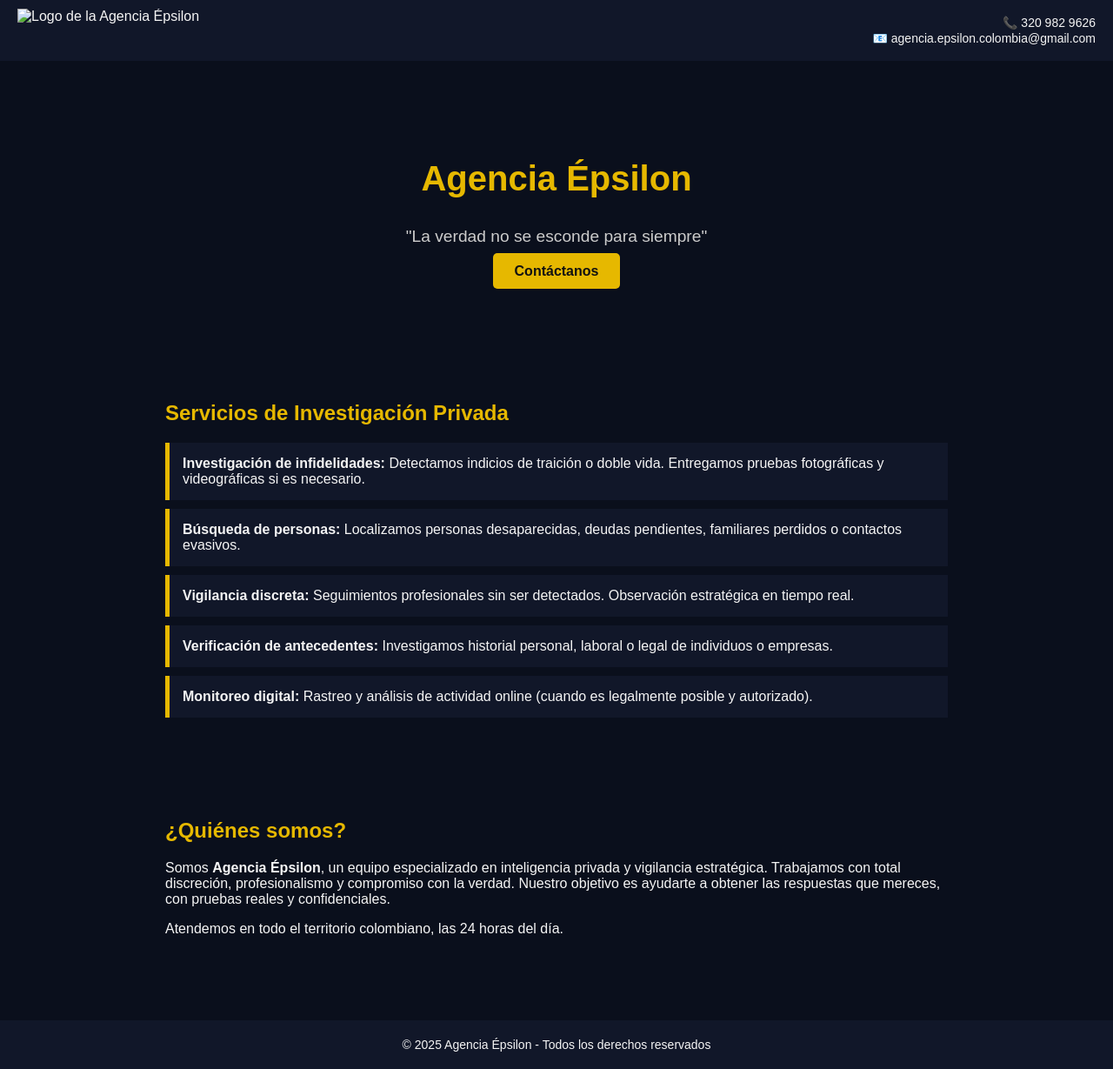
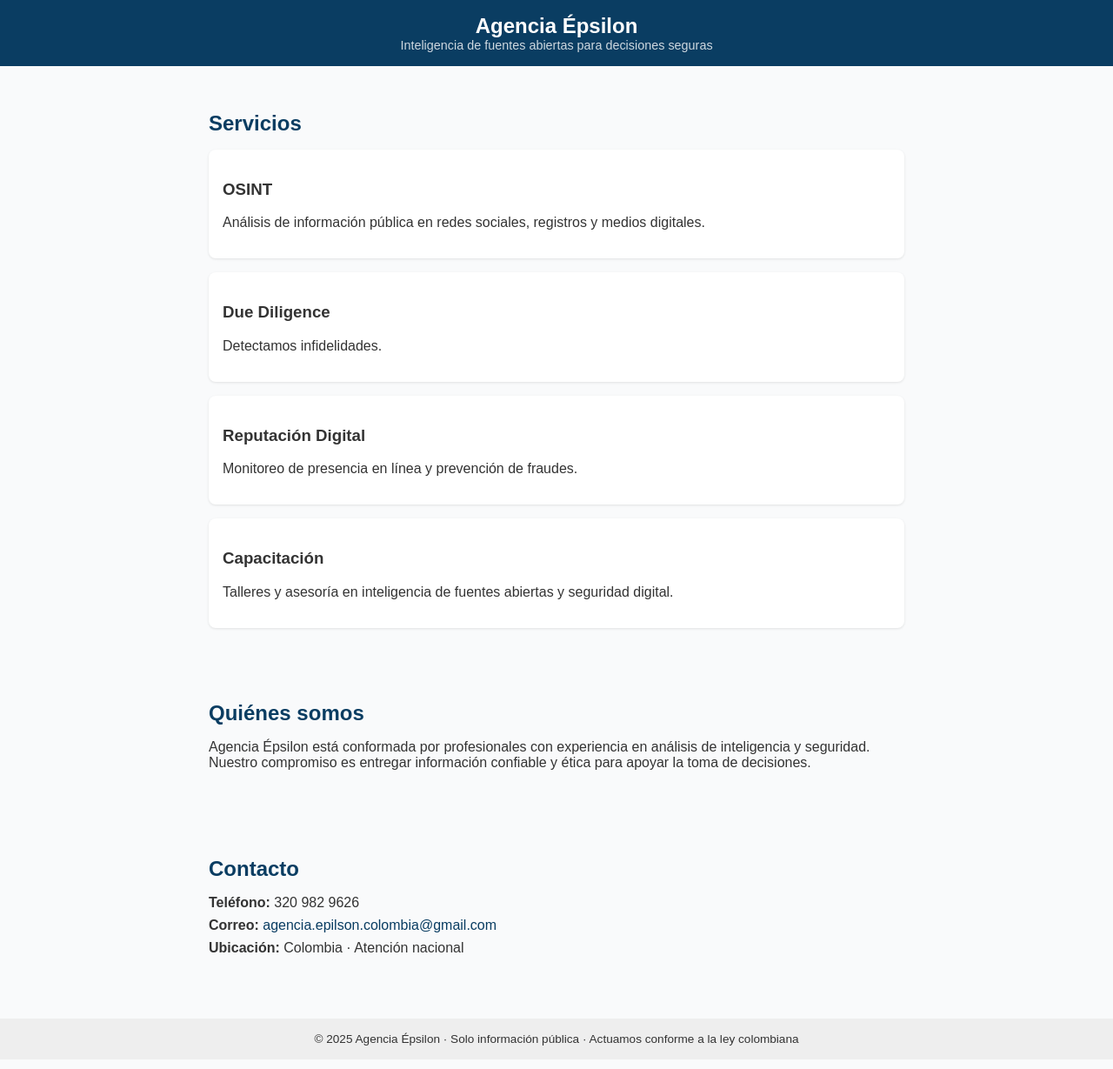
Before and after one commit to agenciaepilsoncolombia/agencia-epilson, a plain HTML site: page index.html in a window 1280 px wide. Shown: the whole page at 87% size. Drawn offline with Linux system fonts and the light colour scheme.

Commit message:
Add files via upload

```diff
--- a/index.html
+++ b/index.html
@@ -1,177 +1,65 @@
 <!DOCTYPE html>
 <html lang="es">
 <head>
-  <meta charset="UTF-8">
-  <meta name="viewport" content="width=device-width, initial-scale=1.0">
-  <title>Agencia Épsilon - Investigación Privada en Colombia</title>
-  <meta name="description" content="Agencia Épsilon: Investigación privada profesional en Colombia. Especialistas en casos de infidelidad, búsqueda de personas y vigilancia discreta.">
-  <meta name="keywords" content="investigación privada, infidelidad, detectives privados, búsqueda de personas, vigilancia, Agencia Épsilon, Colombia">
+  <meta charset="UTF-8" />
+  <meta name="viewport" content="width=device-width, initial-scale=1.0" />
+  <title>Agencia Épsilon</title>
   <style>
-    body {
-      margin: 0;
-      font-family: Arial, sans-serif;
-      background-color: #0a0f1c;
-      color: #f5f5f5;
-    }
-
-    header {
-      display: flex;
-      justify-content: space-between;
-      align-items: center;
-      background-color: #111729;
-      padding: 10px 20px;
-      position: sticky;
-      top: 0;
-      z-index: 1000;
-    }
-
-    header img {
-      height: 50px;
-    }
-
-    header .contacto {
-      text-align: right;
-      font-size: 14px;
-    }
-
-    header .contacto p {
-      margin: 2px 0;
-    }
-
-    .hero {
-      text-align: center;
-      padding: 80px 20px;
-    }
-
-    .hero h1 {
-      font-size: 2.5em;
-      color: #e6b800;
-    }
-
-    .hero p {
-      font-size: 1.2em;
-      color: #ccc;
-    }
-
-    .cta {
-      margin-top: 20px;
-    }
-
-    .cta a {
-      text-decoration: none;
-      background-color: #e6b800;
-      color: #111;
-      padding: 12px 25px;
-      border-radius: 5px;
-      font-weight: bold;
-    }
-
-    .cta a:hover {
-      background-color: #cfa600;
-      transition: background-color 0.3s ease;
-    }
-
-    section {
-      padding: 40px 20px;
-      max-width: 900px;
-      margin: 0 auto;
-    }
-
-    h2 {
-      color: #e6b800;
-      margin-bottom: 20px;
-    }
-
-    .servicios ul {
-      list-style: none;
-      padding: 0;
-    }
-
-    .servicios li {
-      background-color: #111729;
-      margin-bottom: 10px;
-      padding: 15px;
-      border-left: 5px solid #e6b800;
-    }
-
-    footer {
-      text-align: center;
-      padding: 20px;
-      background-color: #111729;
-      font-size: 14px;
-      margin-top: 40px;
-    }
-
-    @media (max-width: 600px) {
-      header {
-        flex-direction: column;
-        align-items: flex-start;
-        text-align: left;
-      }
-
-      header .contacto {
-        text-align: left;
-        margin-top: 10px;
-      }
-
-      .hero h1 {
-        font-size: 2em;
-      }
-
-      .hero p {
-        font-size: 1em;
-      }
-    }
+    body { font-family: Arial, sans-serif; margin:0; padding:0; background:#f9fafb; color:#333; }
+    header { background:#0a3d62; color:#fff; padding:1rem; text-align:center; }
+    header h1 { margin:0; font-size:1.5rem; }
+    header p { margin:0; font-size:0.9rem; opacity:0.8; }
+    section { padding:2rem 1rem; max-width:800px; margin:auto; }
+    h2 { color:#0a3d62; margin-bottom:1rem; }
+    .servicios { display:grid; gap:1rem; }
+    .servicio { background:#fff; padding:1rem; border-radius:8px; box-shadow:0 1px 3px rgba(0,0,0,0.1); }
+    footer { background:#eee; text-align:center; padding:1rem; font-size:0.85rem; margin-top:2rem; }
+    a { color:#0a3d62; text-decoration:none; }
+    .contacto p { margin:0.5rem 0; }
   </style>
 </head>
 <body>
-
-  <!-- Encabezado -->
   <header>
-    <img src="logo.png" alt="Logo de la Agencia Épsilon">
-    <div class="contacto">
-      <p>📞 320 982 9626</p>
-      <p>📧 agencia.epsilon.colombia@gmail.com</p>
-    </div>
+    <h1>Agencia Épsilon</h1>
+    <p>Inteligencia de fuentes abiertas para decisiones seguras</p>
   </header>
 
-  <!-- Hero principal -->
-  <section class="hero">
-    <h1>Agencia Épsilon</h1>
-    <p>"La verdad no se esconde para siempre"</p>
-    <div class="cta">
-      <a href="mailto:agencia.epsilon.colombia@gmail.com">Contáctanos</a>
+  <section id="servicios">
+    <h2>Servicios</h2>
+    <div class="servicios">
+      <div class="servicio">
+        <h3>OSINT</h3>
+        <p>Análisis de información pública en redes sociales, registros y medios digitales.</p>
+      </div>
+      <div class="servicio">
+        <h3>Due Diligence</h3>
+        <p>Detectamos infidelidades.</p>
+      </div>
+      <div class="servicio">
+        <h3>Reputación Digital</h3>
+        <p>Monitoreo de presencia en línea y prevención de fraudes.</p>
+      </div>
+      <div class="servicio">
+        <h3>Capacitación</h3>
+        <p>Talleres y asesoría en inteligencia de fuentes abiertas y seguridad digital.</p>
+      </div>
     </div>
   </section>
 
-  <!-- Sección de Servicios -->
-  <section class="servicios">
-    <h2>Servicios de Investigación Privada</h2>
-    <ul>
-      <li><strong>Investigación de infidelidades:</strong> Detectamos indicios de traición o doble vida. Entregamos pruebas fotográficas y videográficas si es necesario.</li>
-      <li><strong>Búsqueda de personas:</strong> Localizamos personas desaparecidas, deudas pendientes, familiares perdidos o contactos evasivos.</li>
-      <li><strong>Vigilancia discreta:</strong> Seguimientos profesionales sin ser detectados. Observación estratégica en tiempo real.</li>
-      <li><strong>Verificación de antecedentes:</strong> Investigamos historial personal, laboral o legal de individuos o empresas.</li>
-      <li><strong>Monitoreo digital:</strong> Rastreo y análisis de actividad online (cuando es legalmente posible y autorizado).</li>
-    </ul>
+  <section id="nosotros">
+    <h2>Quiénes somos</h2>
+    <p>Agencia Épsilon está conformada por profesionales con experiencia en análisis de inteligencia y seguridad. Nuestro compromiso es entregar información confiable y ética para apoyar la toma de decisiones.</p>
   </section>
 
-  <!-- Sobre nosotros -->
-  <section class="sobre">
-    <h2>¿Quiénes somos?</h2>
-    <p>
-      Somos <strong>Agencia Épsilon</strong>, un equipo especializado en inteligencia privada y vigilancia estratégica.
-      Trabajamos con total discreción, profesionalismo y compromiso con la verdad. Nuestro objetivo es ayudarte a obtener las respuestas que mereces, con pruebas reales y confidenciales.
-    </p>
-    <p>
-      Atendemos en todo el territorio colombiano, las 24 horas del día.
-    </p>
+  <section id="contacto" class="contacto">
+    <h2>Contacto</h2>
+    <p><strong>Teléfono:</strong> 320 982 9626</p>
+    <p><strong>Correo:</strong> <a href="mailto:agencia.epilson.colombia@gmail.com">agencia.epilson.colombia@gmail.com</a></p>
+    <p><strong>Ubicación:</strong> Colombia · Atención nacional</p>
   </section>
 
-  <!-- Pie de página -->
   <footer>
-    © 2025 Agencia Épsilon - Todos los derechos reservados
+    © 2025 Agencia Épsilon · Solo información pública · Actuamos conforme a la ley colombiana
   </footer>
-
 </body>
 </html>
```
